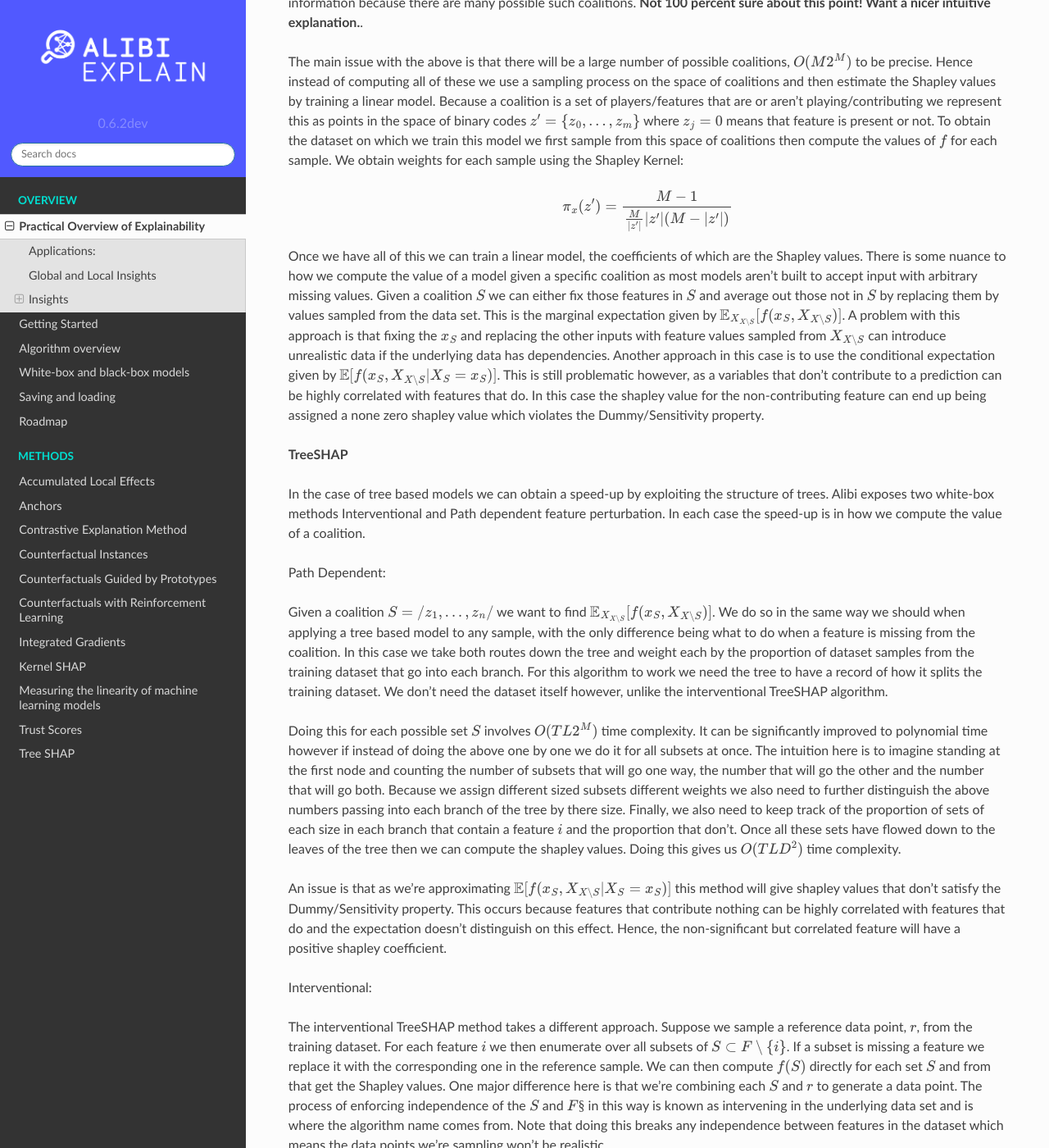
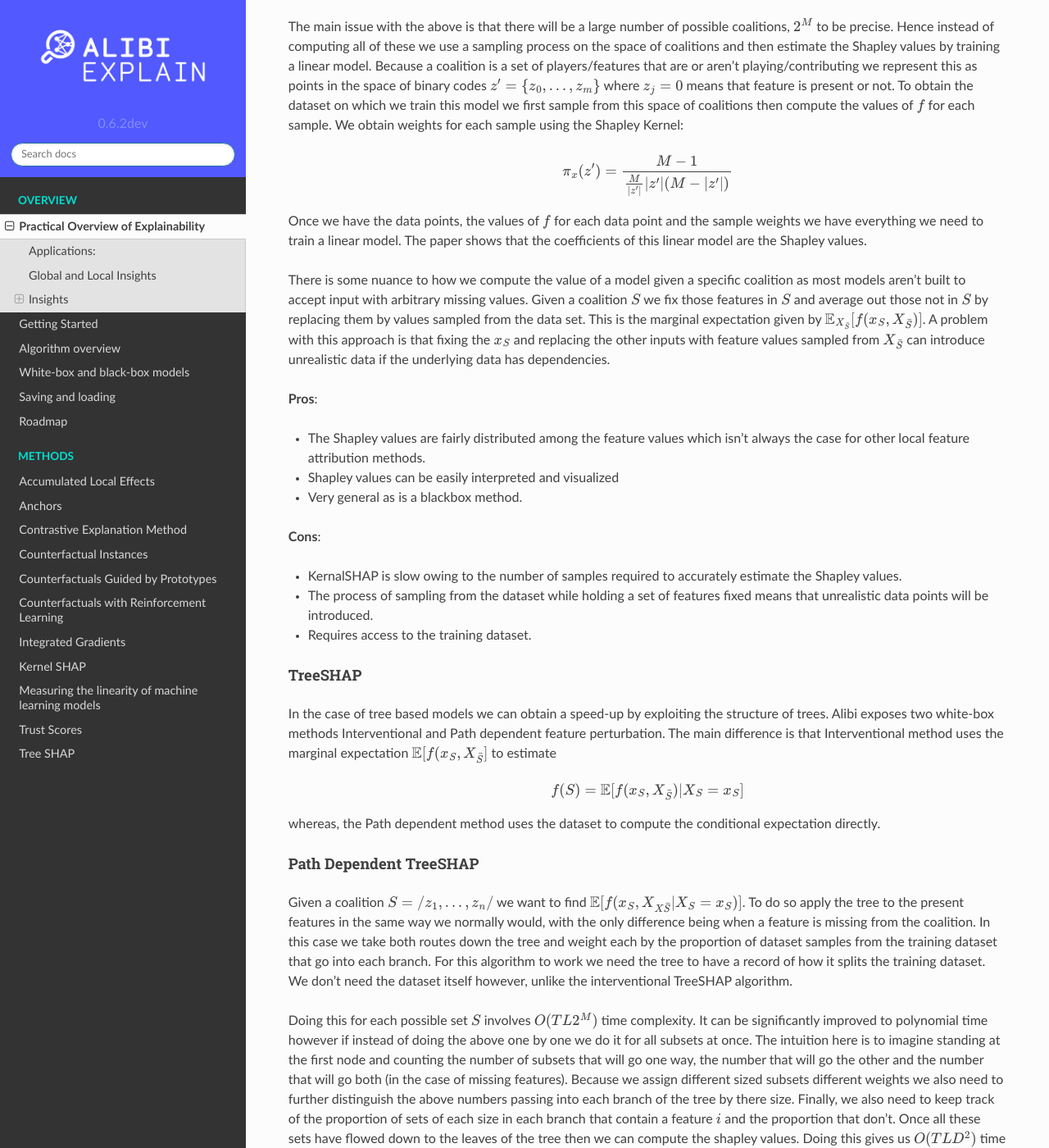
Before and after one commit to SeldonIO/alibi, a Sphinx documentation site: the page built from doc/source/overview/high_level.md, in a window 1280 px wide and 1400 px high, scrolled down 8748 px. Shown: the whole window at 82% size. Built offline with Sphinx 7.4.7 and the Read the Docs theme 2.0.0, drawn with Linux system fonts in a browser that asks for light colours; pages that are not in the unit, such as notebooks, are missing from menus; some of the changed text lies outside the part shown.

Commit message:
Add pros and cons for TreeSHAP section

```diff
--- a/doc/source/overview/high_level.md
+++ b/doc/source/overview/high_level.md
@@ -207,7 +207,7 @@
 - Doesn't tell us anything about the coverage of the pertinent positive.
 - If using the autoencoder loss then we need access to the original dataset.
 
-#### Global Feature Attribution
+### Global Feature Attribution
 
 Global Feature Attribution methods aim to show the dependency of model output on a subset of the input features. This
 is a global insight as it describes the behaviour of the model over the entire input space. ALE-plots, M-plots and
@@ -219,7 +219,7 @@
 In the bikes rented case one would anticipate an increase in rentals up until a certain temperature and then a decrease
 after when it gets too hot.
 
-**Accumulated Local Effects**
+#### Accumulated Local Effects
 
 Alibi only provides Accumulated Local Effects plots because these give the most accurate insight of ALE-plots, M-plots
 and PDP-plots. ALE-plots work by averaging the local changes in a prediction at every instance in the data distribution.
@@ -269,7 +269,7 @@
 - Unlike PDP-plots, ALE-plots do not work with Categorical data
 
 
-#### Local Feature Attribution
+### Local Feature Attribution
 
 Local feature attribution asks how each feature in a given instance contributes to its prediction. In the case of an
 image this would highlight those pixels that make the model give the output it does. Note this differs subtly from
@@ -344,24 +342,25 @@
 calculated relative to the baseline which in this case is already dark.
 :::
 
-**KernelSHAP**
+#### KernelSHAP
 
 Kernel SHAP is an efficient method of computing the Shapley values for a model around an instance $x_i$. Shapley values
 are a game theoretic method of assigning payout to players depending on there contribution to an overall goal. In this
 case the players are the features and the payout is the prediction the model makes. To compute these values we have to
-consider the marginal contribution of each feature over all the possible coalitions of feature players. Exactly what
-this means in terms of a specific coalition is a little nuanced. Suppose for example we have a regression model $f$
-that makes predictions based on four features $X = \{X_1, X_2, X_3, X_4\}$ as input. A coalition is a group of
-features, say for example the first and third feature. For this coalition it's value is given by:
+consider the marginal contribution of each feature over all the possible coalitions of feature players.
+
+Suppose for example we have a regression model $f$ that makes predictions based on four features
+$X = \{X_1, X_2, X_3, X_4\}$ as input. A coalition is a group of features, say for example the first and third feature.
+For this coalition it's value is given by:
 
 $$
 val({1,3}) = \int_{\mathbb{R}}\int_{\mathbb{R}} f(x_1, X_2, x_3, X_4)d\mathbb{P}_{X_{2}X_{4}} - \mathbb{E}_{X}(f(X))
 $$
 
-Given a coalition, $S$, that doesn't include $x_i$, then that features marginal contribution is given by
-$val(S \cup x_i) - val(S)$. Intuitively this is the difference that feature $x_i$ would make for that coalition. We are
-interested in the marginal contribution of $x_i$ over all possible coalitions with and without $x_i$. A shapley value
-for the $x_i^{th}$ feature is given by the weighted sum
+Given a coalition, $S$, that doesn't include $x_i$, then $x_i$'s marginal contribution is given by
+$val(S \cup x_i) - val(S)$. Intuitively this is the difference that feature $x_i$ would contribute if it was to join
+that coalition. We are interested in the marginal contribution of $x_i$ over all possible coalitions with and without
+$x_i$. A shapley value for the $x_i^{th}$ feature is given by the weighted sum
 
 $$
 \psi_j = \sum_{S\subset \{1,...,p\} \setminus \{j\}} \frac{|S|!(p - |S| - 1)!}{p!}(val(S \cup x_i) - val(S))
@@ -369,10 +368,9 @@
 
 The motivation for the weights convey how much you can learn from a specific coalition. Large and Small coalitions mean
 more learnt because we've isolated more of the effect. Whereas medium size coalitions don't supply us with as much
-information because there are many possible such coalitions. **Not 100 percent sure about this point! Want a nicer
-intuitive explanation.**.
+information because there are many possible such coalitions.
 
-The main issue with the above is that there will be a large number of possible coalitions, $O(M2^M)$ to be precise.
+The main issue with the above is that there will be a large number of possible coalitions, $2^M$ to be precise.
 Hence instead of computing all of these we use a sampling process on the space of coalitions and then estimate the
 Shapley values by training a linear model. Because a coalition is a set of players/features that are or aren't
 playing/contributing we represent this as points in the space of binary codes $z' = \{z_0,...,z_m\}$ where $z_j = 0$
@@ -384,72 +382,110 @@
 \pi_{x}(z') = \frac{M - 1}{\frac{M}{|z'|}|z'|(M - |z'|)}
 $$
 
-Once we have all of this we can train a linear model, the coefficients of which are the Shapley values. There is some
-nuance to how we compute the value of a model given a specific coalition as most models aren't built to accept input
-with arbitrary missing values. Given a coalition $S$ we can either fix those features in $S$ and average out those not
+Once we have the data points, the values of $f$ for each data point and the sample weights we have everything we need
+to train a linear model. The paper shows that the coefficients of this linear model are the Shapley values.
+
+There is some nuance to how we compute the value of a model given a specific coalition as most models aren't built to
+accept input with arbitrary missing values. Given a coalition $S$ we fix those features in $S$ and average out those not
 in $S$ by replacing them by values sampled from the data set. This is the marginal expectation given by
-$\mathbb{E}_{X_{X \setminus S}}[f(x_S, X_{X \setminus S})]$. A problem with this approach is that fixing the $x_S$ and
-replacing the other inputs with feature values sampled from $X_{X \setminus S}$ can introduce unrealistic data if the
-underlying data has dependencies. Another approach in this case is to use the conditional expectation given by
-$\mathbb{E}[f(x_S, X_{X\setminus S}|X_S=x_S)]$. This is still problematic however, as a variables that don't contribute
-to a prediction can be highly correlated with features that do. In this case the shapley value for the non-contributing
-feature can end up being assigned a none zero shapley value which violates the Dummy/Sensitivity property.
+$\mathbb{E}_{X_{\bar{S}}}[f(x_S, X_{\bar{S}})]$. A problem with this approach is that fixing the $x_S$ and
+replacing the other inputs with feature values sampled from $X_{\bar{S}}$ can introduce unrealistic data if the
+underlying data has dependencies.
 
-**TreeSHAP**
+**Pros**:
+- The Shapley values are fairly distributed among the feature values which isn't always the case for other local feature
+attribution methods.
+- Shapley values can be easily interpreted and visualized
+- Very general as is a blackbox method.
+
+**Cons**:
+- KernalSHAP is slow owing to the number of samples required to accurately estimate the Shapley values.
+- The process of sampling from the dataset while holding a set of features fixed means that unrealistic data points
+will be introduced.
+- Requires access to the training dataset.
+
+
+#### TreeSHAP
 
 In the case of tree based models we can obtain a speed-up by exploiting the structure of trees. Alibi exposes two
-white-box methods Interventional and Path dependent feature perturbation. In each case the speed-up is in how we
-compute the value of a coalition.
+white-box methods Interventional and Path dependent feature perturbation. The main difference is that Interventional
+method uses the marginal expectation $\mathbb{E}[f(x_{S}, X_{\bar{S}}]$ to estimate
 
-Path Dependent:
+$$
+f(S) = \mathbb{E}[f(x_S, X_{\bar{S}})|X_{S}=x_S]
+$$
 
-Given a coalition $S=/{z_1, ..., z_n/}$ we want to find $\mathbb{E}_{X_{X \setminus S}}[f(x_S, X_{X \setminus S})]$. We
-do so in the same way we should when applying a tree based model to any sample, with the only difference being what to
-do when a feature is missing from the coalition. In this case we take both routes down the tree and weight each by the
-proportion of dataset samples from the training dataset that go into each branch. For this algorithm to work we need
-the tree to have a record of how it splits the training dataset. We don't need the dataset itself however, unlike the
-interventional TreeSHAP algorithm.
+whereas, the Path dependent method uses the dataset to compute the conditional expectation directly.
+
+#### Path Dependent TreeSHAP
+
+Given a coalition $S=/{z_1, ..., z_n/}$ we want to find $\mathbb{E}[f(x_S, X_{X \bar{S}}|X_S=x_S)]$. To do so apply the
+tree to the present features in the same way we normally would, with the only difference being when a feature is
+missing from the coalition. In this case we take both routes down the tree and weight each by the proportion of
+dataset samples from the training dataset that go into each branch. For this algorithm to work we need the tree to have
+a record of how it splits the training dataset. We don't need the dataset itself however, unlike the interventional
+TreeSHAP algorithm.
 
 Doing this for each possible set $S$ involves $O(TL2^M)$ time complexity. It can be significantly improved to polynomial
 time however if instead of doing the above one by one we do it for all subsets at once. The intuition here is to imagine
 standing at the first node and counting the number of subsets that will go one way, the number that will go the other
-and the number that will go both. Because we assign different sized subsets different weights we also need to further
-distinguish the above numbers passing into each branch of the tree by there size. Finally, we also need to keep track of
-the proportion of sets of each size in each branch that contain a feature $i$ and the proportion that don't. Once all
-these sets have flowed down to the leaves of the tree then we can compute the shapley values. Doing this gives us
-$O(TLD^2)$ time complexity.
+and the number that will go both (in the case of missing features). Because we assign different sized subsets different
+weights we also need to further distinguish the above numbers passing into each branch of the tree by there size.
+Finally, we also need to keep track of the proportion of sets of each size in each branch that contain a feature $i$
+and the proportion that don't. Once all these sets have flowed down to the leaves of the tree then we can compute the
+shapley values. Doing this gives us $O(TLD^2)$ time complexity.
 
-An issue is that as we're approximating $\mathbb{E}[f(x_S, X_{X\setminus S}|X_S=x_S)]$ this method will give shapley
-values that don't satisfy the Dummy/Sensitivity property. This occurs because features that contribute nothing can be
-highly correlated with features that do and the expectation doesn't distinguish on this effect. Hence, the
-non-significant but correlated feature will have a positive shapley coefficient.
+**Pros**:
+- Very fast for a very useful category of models.
+- Doesn't require access to the training data.
+- The Shapley values are fairly distributed among the feature values which isn't always the case for other local feature
+attribution methods.
+- Shapley values can be easily interpreted and visualized
 
-Interventional:
+
+**Cons**:
+- approximating $\mathbb{E}[f(x_S, X_{X \bar{S}}|X_S=x_S)]$ this method will give shapley values that don't satisfy
+the Dummy/Sensitivity property. This occurs because features that contribute nothing can be highly correlated with
+features that do and the expectation doesn't distinguish on this effect.
+- Only applies to Tree based models
+
+#### Interventional Tree SHAP
 
 The interventional TreeSHAP method takes a different approach. Suppose we sample a reference data point, $r$, from the
 training dataset. For each feature $i$ we then enumerate over all subsets of $S\subset F \setminus \{i\}$. If a subset
 is missing a feature we replace it with the corresponding one in the reference sample. We can then compute $f(S)$
-directly for each set $S$ and from that get the Shapley values. One major difference here is that we're combining each
-$S$ and $r$ to generate a data point. The process of enforcing independence of the $S$ and $F\S$ in this way is known
-as intervening in the underlying data set and is where the algorithm name comes from. Note that doing this breaks
+directly for each coalition $S$ and from that get the Shapley values. One major difference here is that we're combining
+each $S$ and $r$ to generate a data point. The process of enforcing independence of the $S$ and $F\S$ in this way is
+known as intervening in the underlying data set and is where the algorithm name comes from. Note that doing this breaks
 any independence between features in the dataset which means the data points we're sampling won't be realistic.
 
 For a single Tree and sample $r$ if we just iterate over all the subsets of $S \subset F \setminus \{i\}$ the
-interventional TreeSHAP method runs with $O(M2^M)$. Note that there are two paths through the tree of unique interest.
+interventional TreeSHAP method runs with $O(M2^M)$. Note that there are two paths through the tree of special interest.
 The first is the instance path for $x$, and the second is the sampled/reference path for $r$. Computing the shapley
 value estimate for the sampled $r$ is going to involve replacing $x$ with values of $r$ and generating a set of
-perturbed paths. If, instead of summing over the sets if we sum over the paths we get a speed improvement as many of
-the sets $S$ end up taking the same path, and we compute them all at the same time instead of one by one. Doing so the
-Interventional TreeSHAP algorithm obtains $O(LD)$ time complexity.
+perturbed paths. If, instead of iterating over the sets if we sum over the paths we get a speed improvement as many of
+the paths within the tree have overlapping components. We can compute them all at the same time instead of one by one.
+Doing so the Interventional TreeSHAP algorithm obtains $O(LD)$ time complexity.
 
 Applied to a random forrest with $T$ trees and using $R$ samples to compute the estimates we obtain $O(TRLD)$ time
 complexity. The fact that we can sum over each tree in the random forest is a results of the linearity property of
 shapley values.
 
+**Pros:**
+- Very fast for very useful category of models
+- The Shapley values are fairly distributed among the feature values which isn't always the case for other local feature
+attribution methods.
+- Shapley values can be easily interpreted and visualized
+
+**Cons**:
+- Less general as a white box method
+- Requires access to the dataset
+- Intervention on the dataset introduces unrealistic data points
+
 __WARNING__:
-- Reference the Christoph Molnar book!
+- Reference the Christoph Molnar book
 
-#### Counter Factuals:
+### Counter Factuals:
 
 Given an instance of the dataset and a prediction given by a model a question that naturally arises is how would the
 instance minimally have to change in order for a different prediction to be given. Counterfactuals are local
```
Also changed, not shown: other parts of doc/source/overview/high_level.md (+1 -3 lines).
